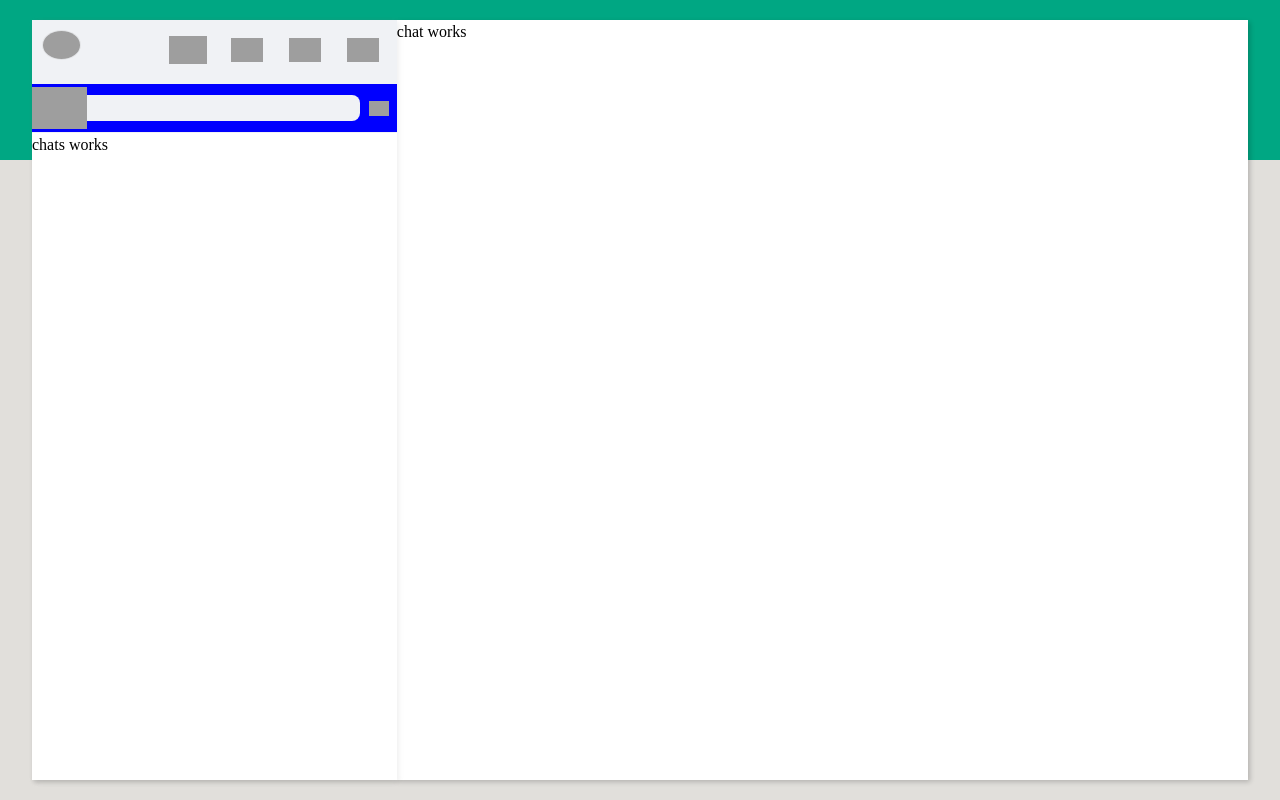
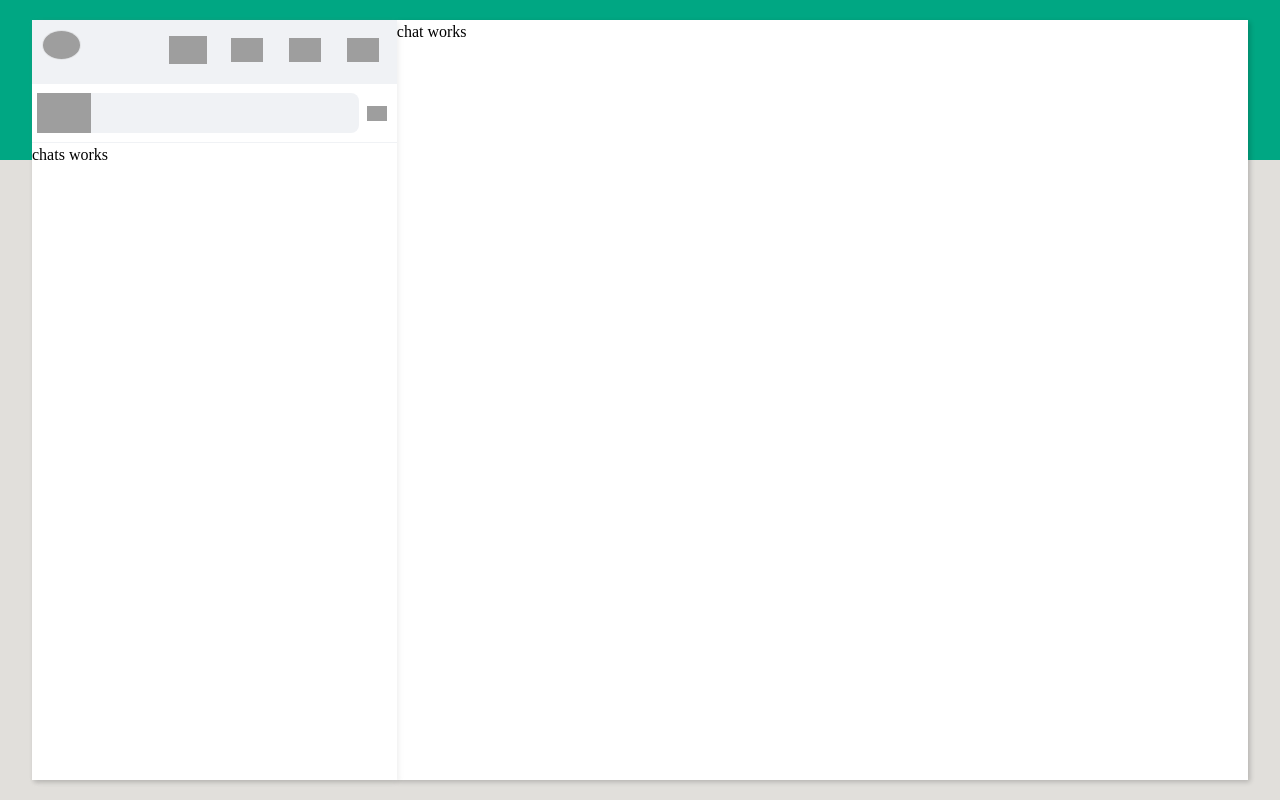
Before and after one commit to AbhiMophare/abhi-WhatsApp, an Angular app: page / in a window 1280 px wide. Built offline with nearby package versions, Linux system fonts and the light colour scheme; grey boxes are pictures that could not be loaded.

Commit message:
1 file modified

```diff
--- a/src/app/side-nav/sidenav-search/sidenav-search.component.css
+++ b/src/app/side-nav/sidenav-search/sidenav-search.component.css
@@ -2,12 +2,14 @@
   display: flex;
   flex-direction: row;
   align-items: center;
-  width: 100%;
+  width: 98%;
   height: 6vh;
-  background-color: blue;
+  /* background-color: blue; */
+  margin: 5px;
 }
 .icon {
   width: 15%;
+  height: 5vh;
   /* background-color: red; */
   background-color: #f0f2f5;
   border-top-left-radius: 8px;
@@ -21,6 +23,7 @@
 }
 .search {
   width: 75%;
+  height: 5vh;
   /* background-color: greenyellow; */
   background-color: #f0f2f5;
   border-bottom-right-radius: 8px;
@@ -39,6 +42,7 @@ input:focus {
 }
 .sort {
   width: 10%;
+  height: 5vh;
   /* background-color: red; */
   display: flex;
   justify-content: center;
```
